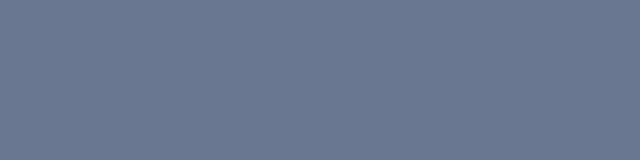
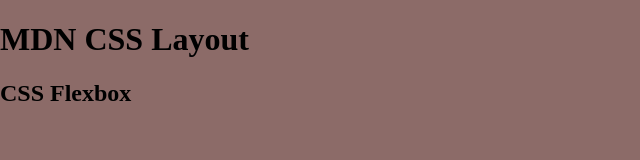
Before and after one commit to TXMack713/mdn-css-layout, a plain HTML site: page index.html in a window 1280 px wide. Shown: the whole page, without its empty margins (0-640 px from the left). Drawn offline with Linux system fonts and the light colour scheme.

Commit message:
Added some semantic tags to the index.html file and set the page reset in the stylesheet along with adding the color pallet hex numbers.

```diff
--- a/index.html
+++ b/index.html
@@ -1,13 +1,19 @@
-<!-- <!DOCTYPE html> -->
+<!doctype html>
 <html lang="en">
   <head>
     <meta charset="UTF-8" />
     <meta http-equiv="X-UA-Compatible" content="IE=edge" />
     <meta name="viewport" content="width=device-width, initial-scale=1.0" />
-    <title>Document</title>
+    <title>MDN CSS Layout</title>
     <link rel="stylesheet" href="styles.css" />
   </head>
   <body>
+  <header>
+      <h1>MDN CSS Layout</h1>
+  </header>
 
+  <section>
+      <h2>CSS Flexbox</h2>
+  </section>
   </body>
 </html>
--- a/styles.css
+++ b/styles.css
@@ -1,3 +1,28 @@
+html, body {
+  margin: 0;
+  padding: 0;
+  overflow: auto;
+  hyphens: auto;
+  word-break: break-all;
+  -webkit-box-sizing: border-box;
+  -moz-box-sizing: border-box;
+  box-sizing: border-box;
+}
+
+*,
+*:before,
+*:after {
+  box-sizing: inherit;
+}
+
 body {
-  background: hsl(220, 15%, 49%);
+  background: #8C6B68;
 }
+
+/*
+Additional Pallet Colors:
+#D99177
+#F2D0C4
+#8C4842
+#8C6B68
+#592A2A*/
```
